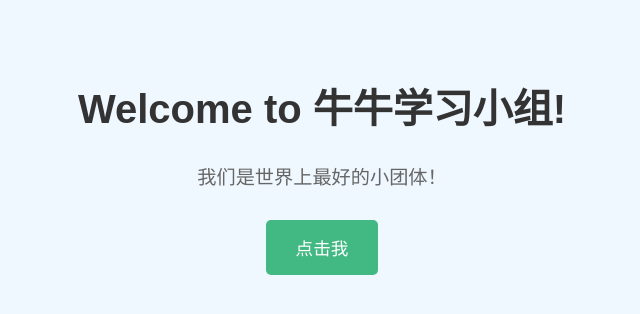
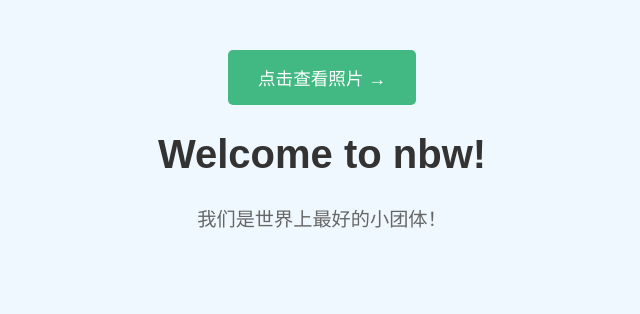
Before and after one commit to 258WDNMD/nbw.github.io, a plain HTML site: page index.htm in a window 1280 px wide. Shown: the whole page, without its empty margins (318-958 px from the left). Drawn offline with Linux system fonts and the light colour scheme.

Commit message:
index change

```diff
--- a/index.html
+++ b/index.htm
@@ -3,7 +3,7 @@
 <head>
 	<meta charset="UTF-8">
 	<meta name="viewport" content="width=device-width, initial-scale=1.0">
-    <title>牛牛学习小组</title>
+	<title>nbw</title>
 	<style>
 		/* 样式：居中显示+背景色+按钮样式 */
 		body {
@@ -41,14 +41,9 @@
 	</style>
 </head>
 <body>
-	<h1>Welcome to 牛牛学习小组! </h1>
+	<button onclick="window.location.href='gallery.html'">点击查看照片 →</button>
+	<h1>Welcome to nbw! </h1>
 	<p>我们是世界上最好的小团体！</p>
-	<button onclick="showMessage()">点击我</button>
-	<script>
-		// JavaScript：点击按钮弹出提示
-		function showMessage() {
-			alert("你的老冯似掉了！");
-		}
-	</script>
+
 </body>
 </html>
```
